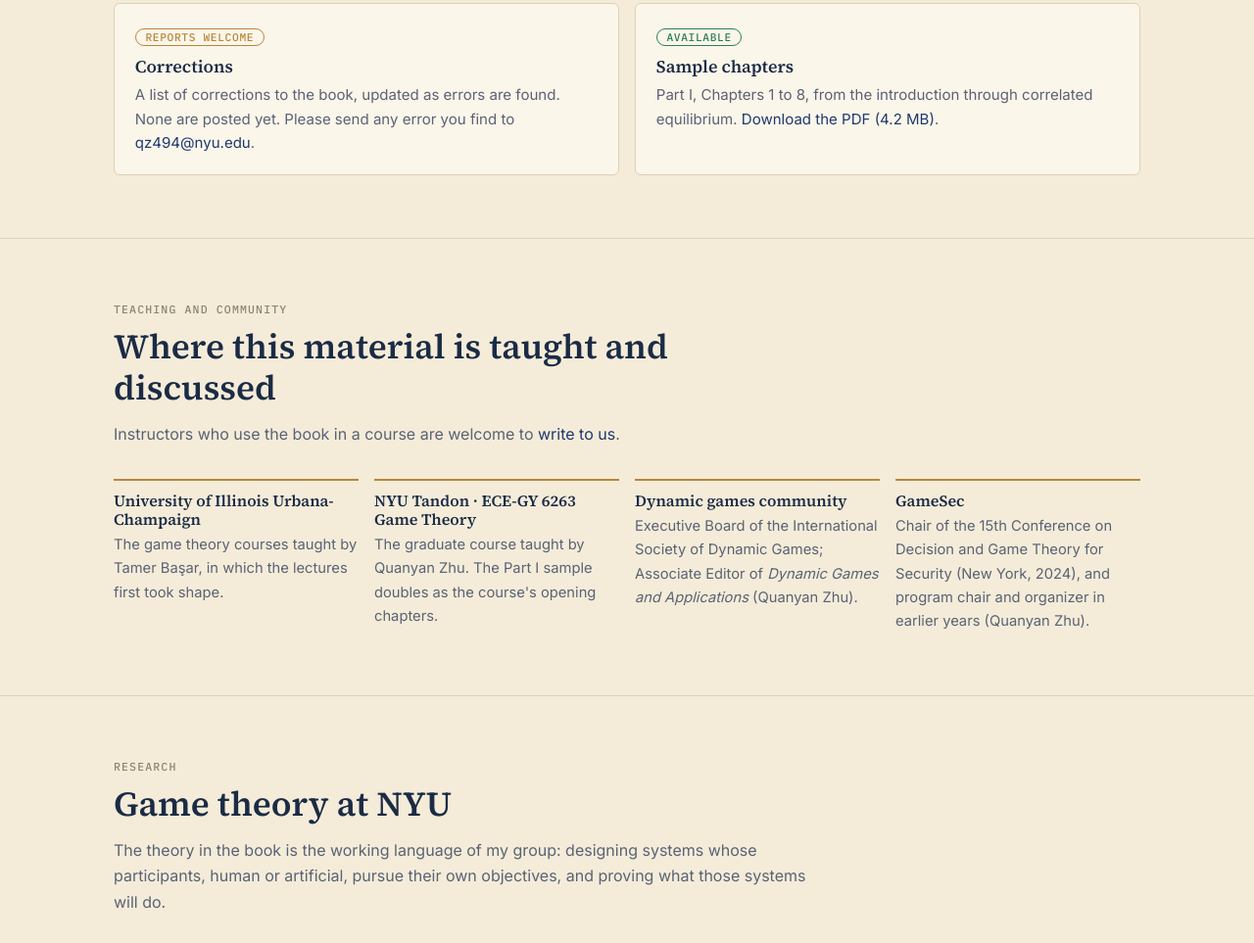
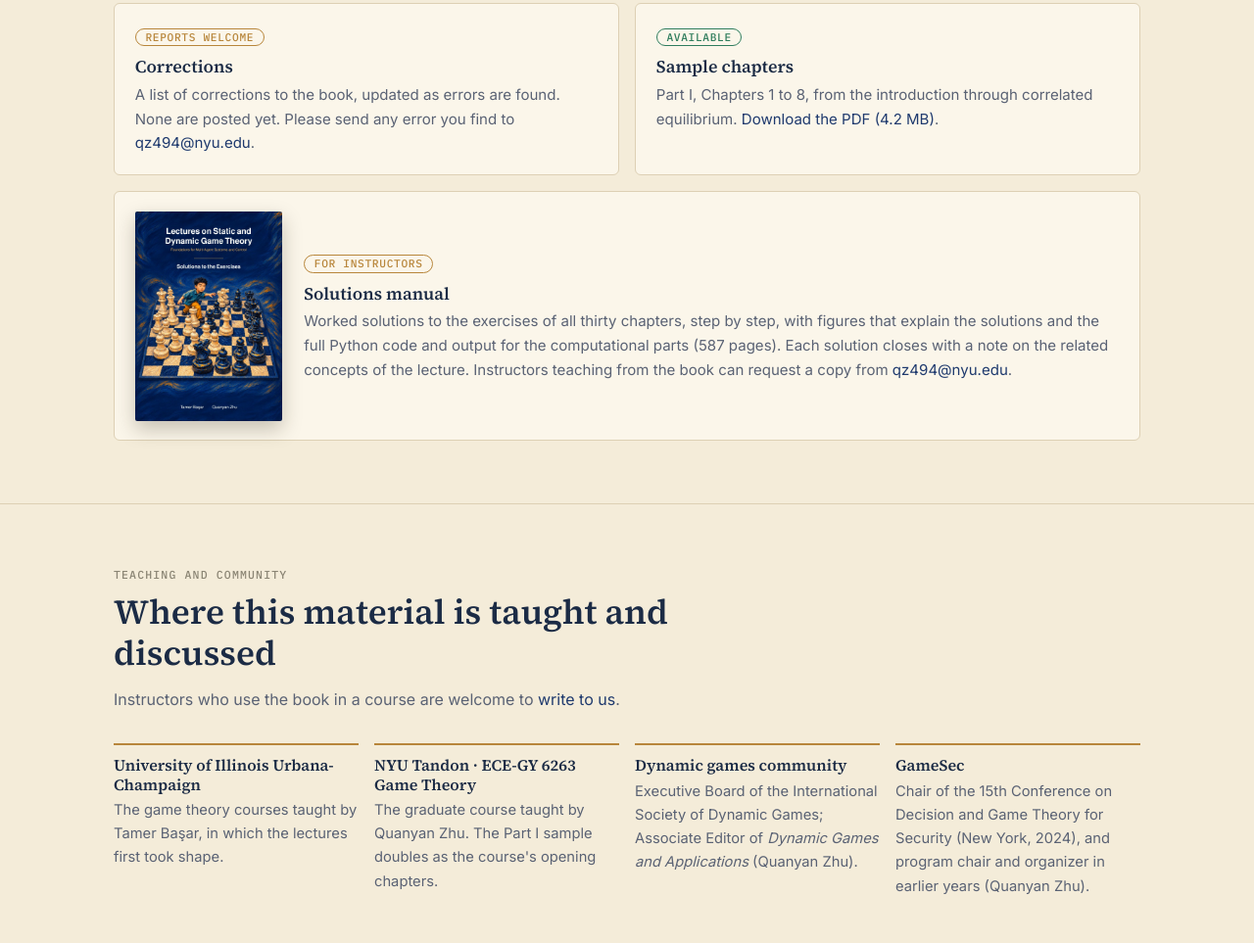
Before and after one commit to quanyan8/quanyan8.github.io, a plain HTML site: page game-theory/index.html in a window 1280 px wide. Shown: the part 2783-3746 px from the top of the page at 98% size. Drawn offline with Linux system fonts and the light colour scheme.

Commit message:
Game theory page: add the solutions manual
Add a full-width "Solutions manual" card to the companion resources, with
the manual's new cover (the boy on the giant chessboard) and a note that
instructors teaching from the book can request a copy. The manual itself
is not posted. Refresh the page's sitemap date.

Co-Authored-By: Claude Opus 5.5 <noreply@anthropic.com>

```diff
--- a/game-theory/index.html
+++ b/game-theory/index.html
@@ -192,6 +192,17 @@
           <p>Part I, Chapters 1 to 8, from the introduction through correlated equilibrium.
             <a href="../assets/books/game-theory-lectures-sample.pdf">Download the PDF (4.2 MB)</a>.</p>
         </div>
+        <div class="res manual">
+          <img src="../assets/books/game-theory-lectures-solutions-cover.jpg" alt="Cover of the solutions manual, Solutions to the Exercises, for Lectures on Static and Dynamic Game Theory" width="840" height="1200" loading="lazy">
+          <div>
+            <span class="status open">For instructors</span>
+            <h3>Solutions manual</h3>
+            <p>Worked solutions to the exercises of all thirty chapters, step by step, with figures that explain
+              the solutions and the full Python code and output for the computational parts (587 pages). Each
+              solution closes with a note on the related concepts of the lecture. Instructors teaching from the
+              book can request a copy from <a href="mailto:qz494@nyu.edu">qz494@nyu.edu</a>.</p>
+          </div>
+        </div>
       </div>
     </div></section>
 
--- a/game-theory/style.css
+++ b/game-theory/style.css
@@ -85,6 +85,8 @@ section:last-of-type { border-bottom: 0; }
 .status.ready { color: var(--win); }
 .status.open { color: var(--wood); }
 .status.soon { color: var(--faint); }
+.res.manual { grid-column: 1 / -1; display: grid; grid-template-columns: 150px 1fr; gap: 1.4rem; align-items: center; }
+.res.manual img { width: 100%; height: auto; display: block; border-radius: 2px; box-shadow: 0 8px 20px rgba(40, 30, 10, .25); }
 
 /* Contents */
 .toc { display: grid; grid-template-columns: repeat(2, 1fr); gap: .4rem 2.5rem; }
@@ -129,4 +131,5 @@ footer .wrap { display: flex; justify-content: space-between; gap: 1rem; flex-wr
 }
 @media (max-width: 520px) {
   .nav .links { margin-left: 0; gap: .8rem; }
+  .res.manual { grid-template-columns: 96px 1fr; gap: 1rem; align-items: start; }
 }
--- a/sitemap.xml
+++ b/sitemap.xml
@@ -19,7 +19,7 @@
   <url><loc>https://quanyan8.github.io/cognitive-security/</loc><lastmod>2026-09-23</lastmod><priority>0.9</priority></url>
   <url><loc>https://quanyan8.github.io/assets/books/ai-systems-engineering-sample.pdf</loc><lastmod>2026-09-24</lastmod><priority>0.6</priority></url>
   <url><loc>https://quanyan8.github.io/assets/books/game-theory-lectures-sample.pdf</loc><lastmod>2026-11-13</lastmod><priority>0.6</priority></url>
-  <url><loc>https://quanyan8.github.io/game-theory/</loc><lastmod>2026-11-13</lastmod><priority>0.9</priority></url>
+  <url><loc>https://quanyan8.github.io/game-theory/</loc><lastmod>2026-11-23</lastmod><priority>0.9</priority></url>
   <url><loc>https://quanyan8.github.io/assets/books/financial-markets-engineers.pdf</loc><lastmod>2026-10-03</lastmod><priority>0.6</priority></url>
   <url><loc>https://quanyan8.github.io/game-theory-for-security/</loc><lastmod>2026-11-15</lastmod><priority>0.9</priority></url>
   <url><loc>https://quanyan8.github.io/game-theory-for-security/assets/game-theory-for-security-sample.pdf</loc><lastmod>2026-11-15</lastmod><priority>0.6</priority></url>
```
Also changed, not shown: assets/books/game-theory-lectures-solutions-cover.jpg (added).
